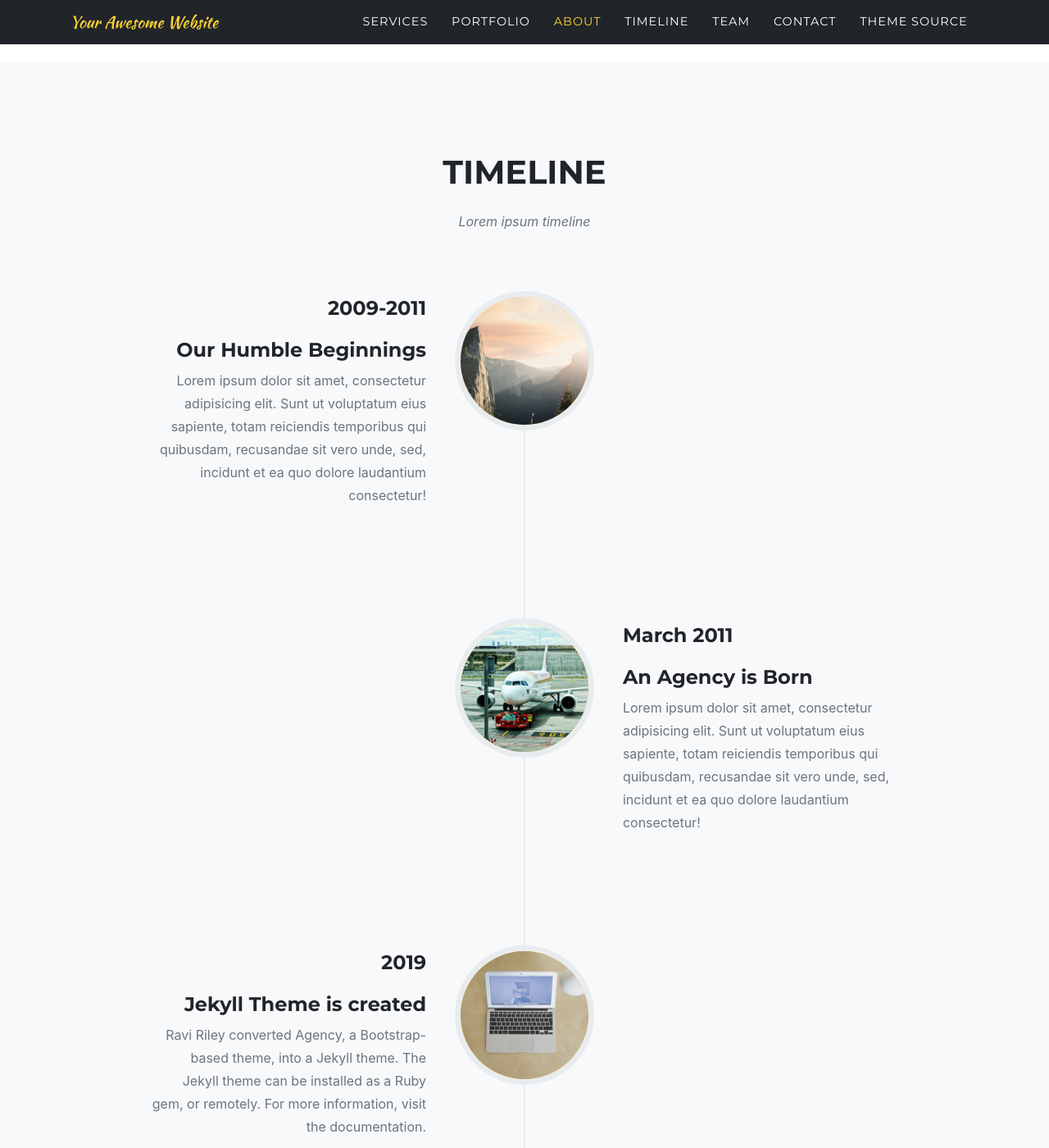
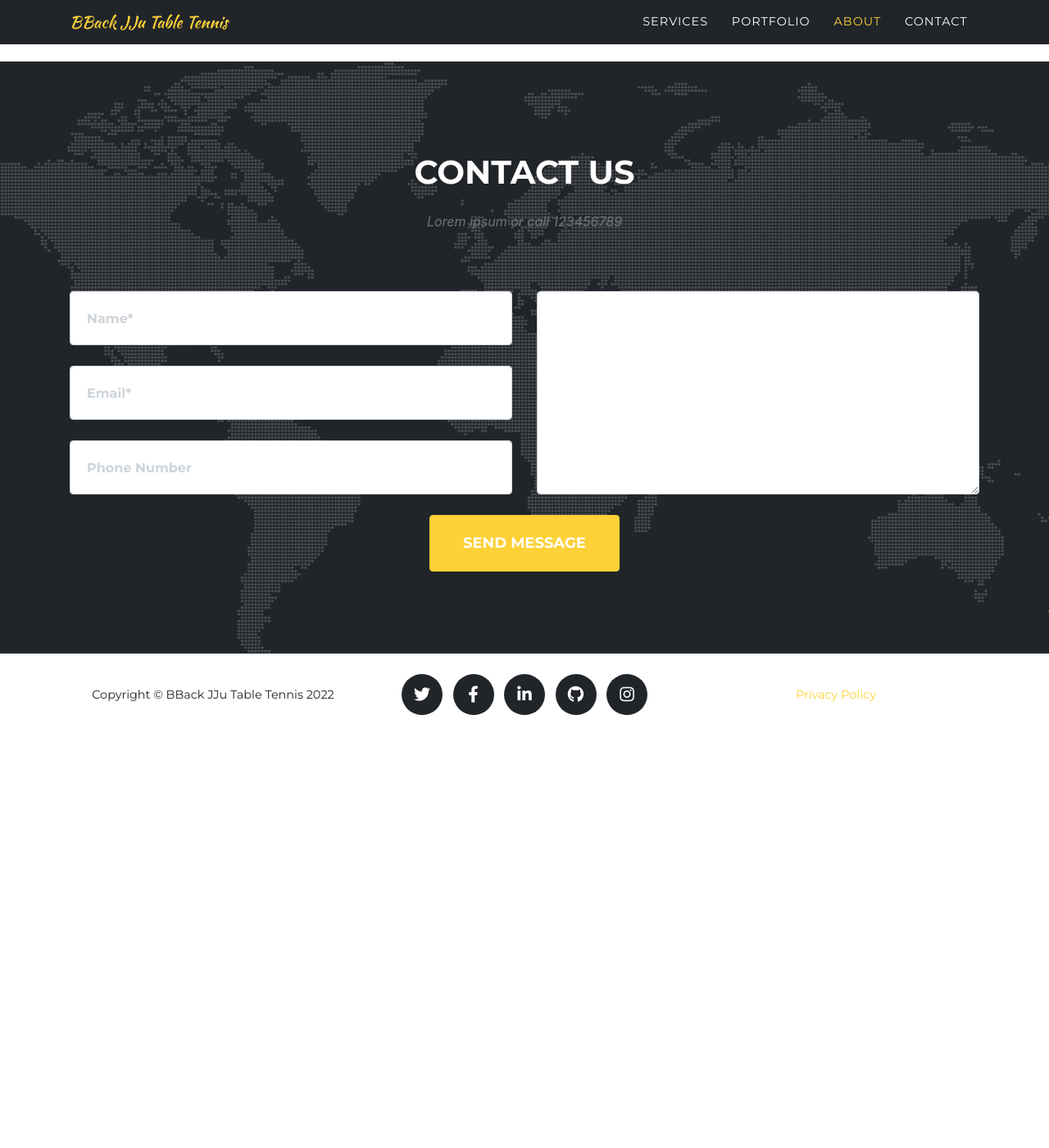
Before and after one commit to bbackjju/tabletennis, a Jekyll site: the page built from index.md, in a window 1280 px wide and 1400 px high, scrolled down 2674 px. Shown: the whole window at 82% size. Built offline with Jekyll 4.4.1, drawn with Linux system fonts in a browser that asks for light colours; some web fonts are replaced; after the commit the page ends 3571 px from its top, so only the background shows below that; some of the changed text lies outside the part shown.

Commit message:
jekyll serve start

```diff
--- a/_config.yml
+++ b/_config.yml
@@ -16,10 +16,10 @@ theme: jekyll-agency
 url    : "" # the base hostname & protocol for your site, e.g. http://example.com
 baseurl: "" # the subpath of your site, e.g. /blog
 
-title      : Your Awesome Website
-email      : your-email@example.com #this is also the email contact forms will go to
-description: "Site description"
-author     : Your Name
+title      : BBack JJu Table Tennis
+email      : iiiamst16@gmail.com #this is also the email contact forms will go to
+description: "Table Tennis for everybody"
+author     : bback jike
 # logo:     #optional, defaults to site title
   # path: assets\img\clients\creative-market.jpg
   # height: 60 #height in px, defaults to 52px
--- a/_data/sitetext.yml
+++ b/_data/sitetext.yml
@@ -11,9 +11,9 @@
 # -----------------
 en: &DEFAULT_EN
   header:
-    title: Welcome to our Studio!
-    text: It's Nice To Meet You
-    button: Tell Me More
+    title: Do you like Table Tennis?
+    text: Then you are my family!
+    button: Let's play!
     buttonlink: "#services"
 
   services:
@@ -37,97 +37,11 @@ en: &DEFAULT_EN
     section: portfolio
     closebutton: "Close Project"
 
-  timeline:
-    title: "Timeline"
-    text: "Lorem ipsum timeline"
-    section: timeline
-    # left is the default
-    #start_align: "left"
-    events:
-      - title: "Our Humble Beginnings"
-        year: "2009-2011"
-        desc: "Lorem ipsum dolor sit amet, consectetur adipisicing elit. Sunt ut voluptatum eius sapiente, totam reiciendis temporibus qui quibusdam, recusandae sit vero unde, sed, incidunt et ea quo dolore laudantium consectetur!"
-        image: assets/img/timeline/1.jpg
-        alt:
-      - title: "An Agency is Born"
-        year: "March 2011"
-        desc: "Lorem ipsum dolor sit amet, consectetur adipisicing elit. Sunt ut voluptatum eius sapiente, totam reiciendis temporibus qui quibusdam, recusandae sit vero unde, sed, incidunt et ea quo dolore laudantium consectetur!"
-        image: assets/img/timeline/2.jpg
-        alt:
-      - title: "Jekyll Theme is created"
-        year: "2019"
-        desc: "Ravi Riley converted Agency, a Bootstrap-based theme, into a Jekyll theme. The Jekyll theme can be installed as a Ruby gem, or remotely. For more information, visit the documentation."
-        image: assets/img/timeline/3.jpg
-        alt: image alt text
-      - title: "Title"
-        year: "2009-2011"
-        desc: "Your description here, **Markdown** is fully supported."
-        image: assets/img/timeline/4.jpg
-        alt:
-        # you can enforce the alignment
-        align: right
-    end: "Be Part <br> of Our <br> Story!"
-
   about:
     title: "About Us"
     text: "our story"
     body: "Lorem ipsum dolor sit amet, consectetur adipisicing elit. Aut eaque, laboriosam veritatis, quos non quis ad perspiciatis, totam corporis ea, alias ut unde. **Markdown** supported."
     section: about
-
-  clients:
-    section: clients
-    max-height: 100px
-    horizontal-scrolling: "" #"yes/no"
-    list:
-      - title: "envato"
-        url: https://github.com/raviriley/agency-jekyll-theme
-        logo: assets/img/clients/envato.jpg
-      - title: "designmodo"
-        url: https://github.com/raviriley/agency-jekyll-theme
-        logo: assets/img/clients/designmodo.jpg
-      - title: "themeforest"
-        url: https://github.com/raviriley/agency-jekyll-theme
-        logo: assets/img/clients/themeforest.jpg
-      - title: "Creative Market"
-        url: https://github.com/raviriley/agency-jekyll-theme
-        logo: assets/img/clients/creative-market.jpg
-
-  team:
-    title: "OUR AMAZING TEAM"
-    text: "Lorem ipsum dolor sit amet consectetur."
-    subtext: Lorem ipsum dolor sit amet, consectetur adipisicing elit. Aut eaque, laboriosam veritatis, quos non quis ad perspiciatis, totam corporis ea, alias ut unde. **Markdown** supported.
-    section: team
-    people:
-      - name: "Kay Garland"
-        role: "Lead Designer"
-        image: assets/img/team/500x500.jpg
-        social:
-          - url: https://twitter.com
-            icon: fab fa-twitter
-          - url: https://facebook.com
-            icon: fab fa-facebook-f
-          - url: https://linkedin.com
-            icon: fab fa-linkedin-in
-      - name: "Larry Parker"
-        role: "Lead Marketer"
-        image: assets/img/team/2.jpg
-        social:
-          - url: https://twitter.com
-            icon: fab fa-twitter
-          - url: https://facebook.com
-            icon: fab fa-facebook-f
-          - url: https://linkedin.com
-            icon: fab fa-linkedin-in
-      - name: "Diana Perterson"
-        role: "Lead Developer"
-        image: assets/img/team/500x500.jpg
-        social:
-          - url: https://twitter.com
-            icon: fab fa-twitter
-          - url: https://facebook.com
-            icon: fab fa-facebook-f
-          - url: https://linkedin.com
-            icon: fab fa-linkedin-in
 
   contact:
     title: "Contact Us"
--- a/_includes/clients.html
+++ /dev/null
@@ -1,14 +0,0 @@
-<!-- Clients -->
-  <section class="py-5" id="{{ site.data.sitetext[site.locale].clients.section | default: "clients" }}">
-    <div class="container">
-      <div class="row" {% if site.data.sitetext[site.locale].clients.horizontal-scrolling == "yes" %} id="scrolling-clients" {% endif %}>
-	    {% for client in site.data.sitetext[site.locale].clients.list %}
-        <div class="col-md-3 col-sm-6">
-          <a href="{{ client.url }}">
-            <img class="img-fluid d-block mx-auto" src="{{ client.logo }}" alt="{{ client.title }}" style="max-height: {{ site.data.sitetext[site.locale].clients.max-height | default: "100px" }}">
-          </a>
-        </div>
-	    {% endfor %}
-      </div>
-    </div>
-  </section>
--- a/_includes/team.html
+++ /dev/null
@@ -1,37 +0,0 @@
-<!-- Team -->
-<section class="page-section" id="{{ site.data.sitetext[site.locale].team.section | default: "team" }}">
-<div class="container">
-  <div class="row">
-	<div class="col-lg-12 text-center">
-	  <h2 class="section-heading text-uppercase">{{ site.data.sitetext[site.locale].team.title }}</h2>
-	  <h3 class="section-subheading text-muted">{{ site.data.sitetext[site.locale].team.text }}</h3>
-	</div>
-  </div>
-  <div class="row">
-  {% for person in site.data.sitetext[site.locale].team.people %}
-	<div class="col-sm-4">
-	  <div class="team-member">
-		<img class="mx-auto rounded-circle" src="{{ person.image }}" alt="">
-		<h4>{{ person.name }}</h4>
-		<p class="text-muted">{{ person.role }}</p>
-		<ul class="list-inline social-buttons">
-		{% for network in person.social %}
-		  <li class="list-inline-item">
-			<a href="{{ network.url }}">
-			  <i class="{{ network.icon }}"></i>
-			</a>
-		  </li>
-		{% endfor %}
-		</ul>
-	  </div>
-	</div>
-  {% endfor %}
-  </div>
-  <div class="row">
-	<div class="col-lg-8 mx-auto text-center">
-	  <div class="large text-muted">{{ site.data.sitetext[site.locale].team.subtext | markdownify }}</div>
-	</div>
-  </div>
-</div>
-</section>
-<!-- End Team -->
--- a/_includes/timeline.html
+++ /dev/null
@@ -1,60 +0,0 @@
-<!-- About -->
-  <section class="bg-light page-section" id="{{ site.data.sitetext[site.locale].timeline.section | default: "about" }}">
-    <div class="container">
-      <div class="row">
-        <div class="col-lg-12 text-center">
-          <h2 class="section-heading text-uppercase">{{ site.data.sitetext[site.locale].timeline.title | markdownify | default: "About" }}</h2>
-          <h3 class="section-subheading text-muted">{{ site.data.sitetext[site.locale].timeline.text | default: "timeline"}}</h3>
-        </div>
-      </div>
-      <div class="row">
-        <div class="col-lg-12">
-          <ul class="timeline">
-      {%- assign align = site.data.sitetext[site.locale].timeline.start_align -%}
-      {%- for event in site.data.sitetext[site.locale].timeline.events -%}
-            {%- if align == "right" -%}
-              {%- if event.align and event.align == "left" -%}
-                {%- assign align = "right" -%}
-                <li>
-              {%- else -%}
-                {%- assign align = "left" %}
-                <li class="timeline-inverted">
-              {% endif %}
-            {% else %}
-              {%- if event.align and event.align == "right" -%}
-                {%- assign align = "left" -%}
-                <li class="timeline-inverted">
-              {%- else -%}
-                {%- assign align = "right" %}
-                <li>
-              {% endif %}
-            {%- endif -%}
-              <div class="timeline-image">
-                <img class="rounded-circle img-fluid" src="{{ event.image }}" alt="{{ event.alt | default: ""}}">
-              </div>
-              <div class="timeline-panel">
-                <div class="timeline-heading">
-                  <h4>{{ event.year | markdownify }}</h4>
-                  <h4 class="subheading">{{ event.title }}</h4>
-                </div>
-                <div class="timeline-body">
-                  <div class="text-muted">{{ event.desc | markdownify }}</div>
-                </div>
-              </div>
-            </li>
-		  {% endfor %}
-
-		  {% if site.data.sitetext[site.locale].timeline.end %}
-			<li class="timeline-inverted">
-              <div class="timeline-image">
-                <h4>{{ site.data.sitetext[site.locale].timeline.end }}</h4>
-              </div>
-            </li>
-		  {% endif %}
-
-          </ul>
-        </div>
-      </div>
-    </div>
-  </section>
-<!-- End About -->
--- a/_layouts/home.html
+++ b/_layouts/home.html
@@ -6,7 +6,4 @@ layout: default
 {% include services.html %}
 {% include portfolio_grid.html %}
 {% include about.html %}
-{% include timeline.html %}
-{% include team.html %}
-{% include clients.html %}
 {% include contact.html %}
```
Also changed, not shown: _data/navigation.yml (+0 -12 lines), assets/img/header.png, 3 other files.
